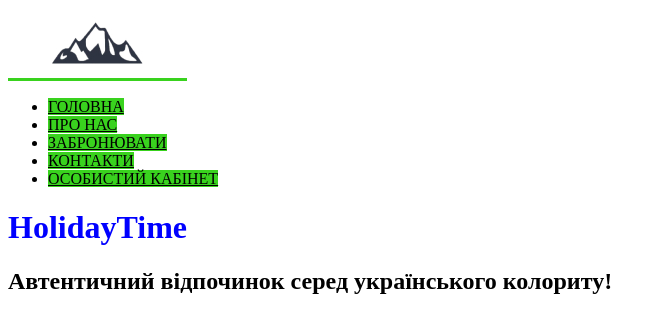
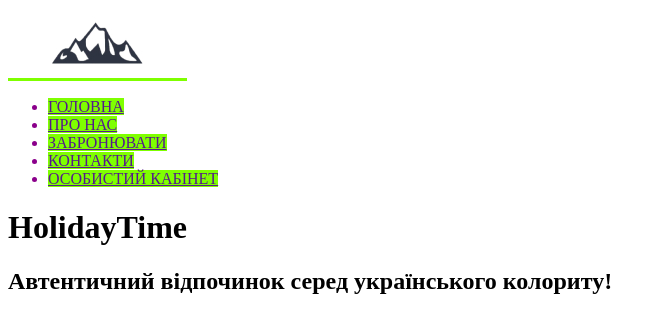
Before and after one commit to Yaroslav13-13/HolidayTime, a plain HTML site: page index.html in a window 1280 px wide. Shown: the whole page, without its empty margins (0-665 px from the left). Drawn offline with Linux system fonts and the light colour scheme.

Commit message:
HolidayTime

```diff
--- a/css/styles.css
+++ /dev/null
@@ -1,12 +0,0 @@
-h1 {
-  color: blue;
-}
-
-p {
-  color: chartreuse;
-}
-
-a {
-  color: black;
-  background-color: rgb(57, 210, 30);
-}
--- a/index.html
+++ b/index.html
@@ -5,7 +5,16 @@
     <meta charset="UTF-8">
     <meta name="viewport" content="width=device-width, initial-scale=1.0">
     <title>HolidayTime</title>
-    <link rel="stylesheet" href="./css/styles.css" />
+    <!-- <link rel="stylesheet" href="./css/styles.css" /> -->
+    <style>
+        nav {
+            color: darkmagenta;
+        }
+
+        a {
+            background-color: chartreuse;
+        }
+    </style>
 </head>
 
 <body>
```
